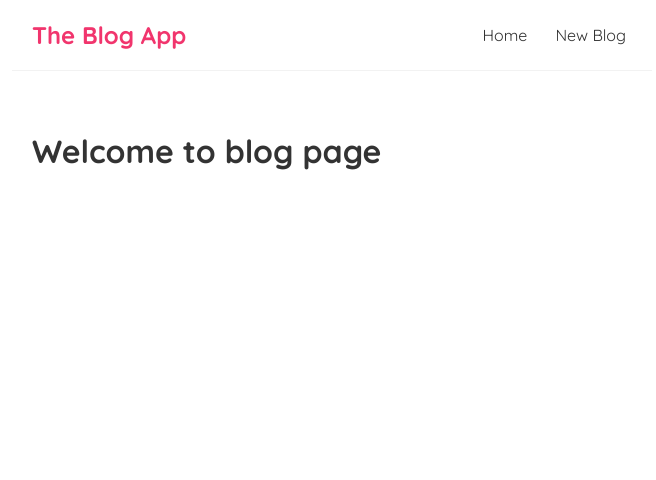
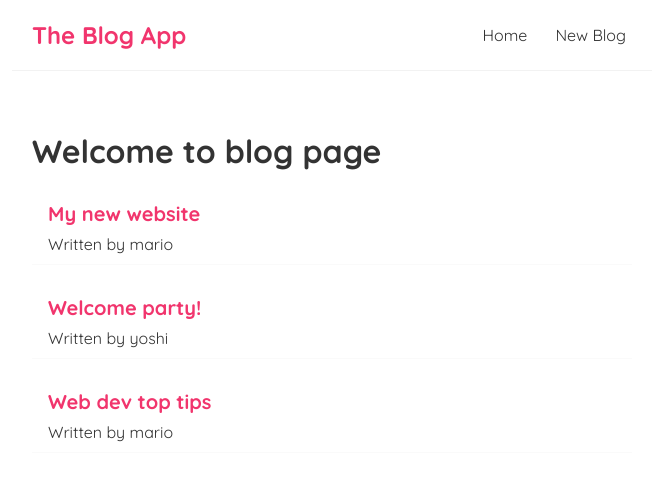
Before and after one commit to shreya2057/BlogApp, a React (Create React App) app: page / in a window 1280 px wide. Shown: the top 480 px of the page, without its empty margins (308-964 px from the left). Built offline with nearby package versions, Linux system fonts and the light colour scheme; the HTML template or start-up script is replaced by a standard one.

Commit message:
Blogs List created

```diff
--- a/src/HomePage.js
+++ b/src/HomePage.js
@@ -1,8 +1,32 @@
+import { useState } from "react";
+
 const HomePage = () => {
     const heading = "Welcome to blog page"
+
+
+    // hook
+    //consists of value that can be changed later on
+    //blogs is the name of the value inside usestate and setBlogs is the function that changes the value of blogs
+    const [blogs,setBlogs] = useState([
+        { title: 'My new website', body: 'lorem ipsum...', author: 'mario', id: 1 },
+        { title: 'Welcome party!', body: 'lorem ipsum...', author: 'yoshi', id: 2 },
+        { title: 'Web dev top tips', body: 'lorem ipsum...', author: 'mario', id: 3 }
+    ])
     return (
         <div className="home">
             <h1>{ heading }</h1>
+                {/* .map is use to display elements of array in html template */}
+                {/* Syntax=> array.map(function(parameters)) */}
+                {/* The function should contain the template to be displayed */}
+                { blogs.map((blog)=>(
+                        //the react keeps tract of every element of array
+                        // key should contain unique value. It helps identify which element has been changed
+                        // used in list and arrays
+                    <div className="blog-preview" key={ blog.id={} }>
+                        <h2>{ blog.title }</h2>
+                        <p>Written by { blog.author }</p>
+                    </div>
+                )) }
         </div>
      );
 }
--- a/src/index.css
+++ b/src/index.css
@@ -33,3 +33,18 @@
   margin: 40px auto;
   padding: 20px;
 }
+
+/* blog previews / list */
+.blog-preview {
+  padding: 10px 16px;
+  margin: 20px 0;
+  border-bottom: 1px solid #fafafa;
+}
+.blog-preview:hover {
+  box-shadow: 1px 3px 5px rgba(0,0,0,0.1);
+}
+.blog-preview h2 {
+  font-size: 20px;
+  color: #f1356d;
+  margin-bottom: 8px;
+}
```
